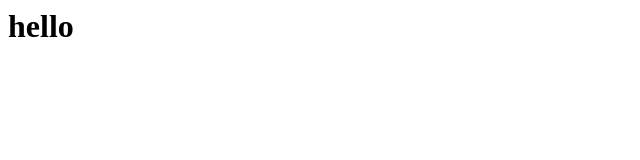
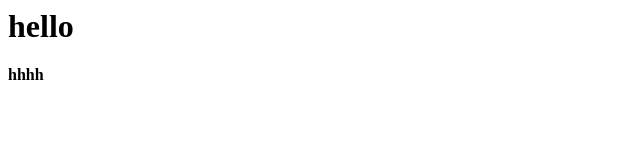
Before and after one commit to rameshpallapati/TestRepo, a plain HTML site: page index.html in a window 1280 px wide. Shown: the full height of the page, 0-640 px from the left. Drawn offline with Linux system fonts and the light colour scheme.

Commit message:
Update index.html

```diff
--- a/index.html
+++ b/index.html
@@ -1 +1,2 @@
 <h1>hello</h1>
+<h4> hhhh </h4>
```
